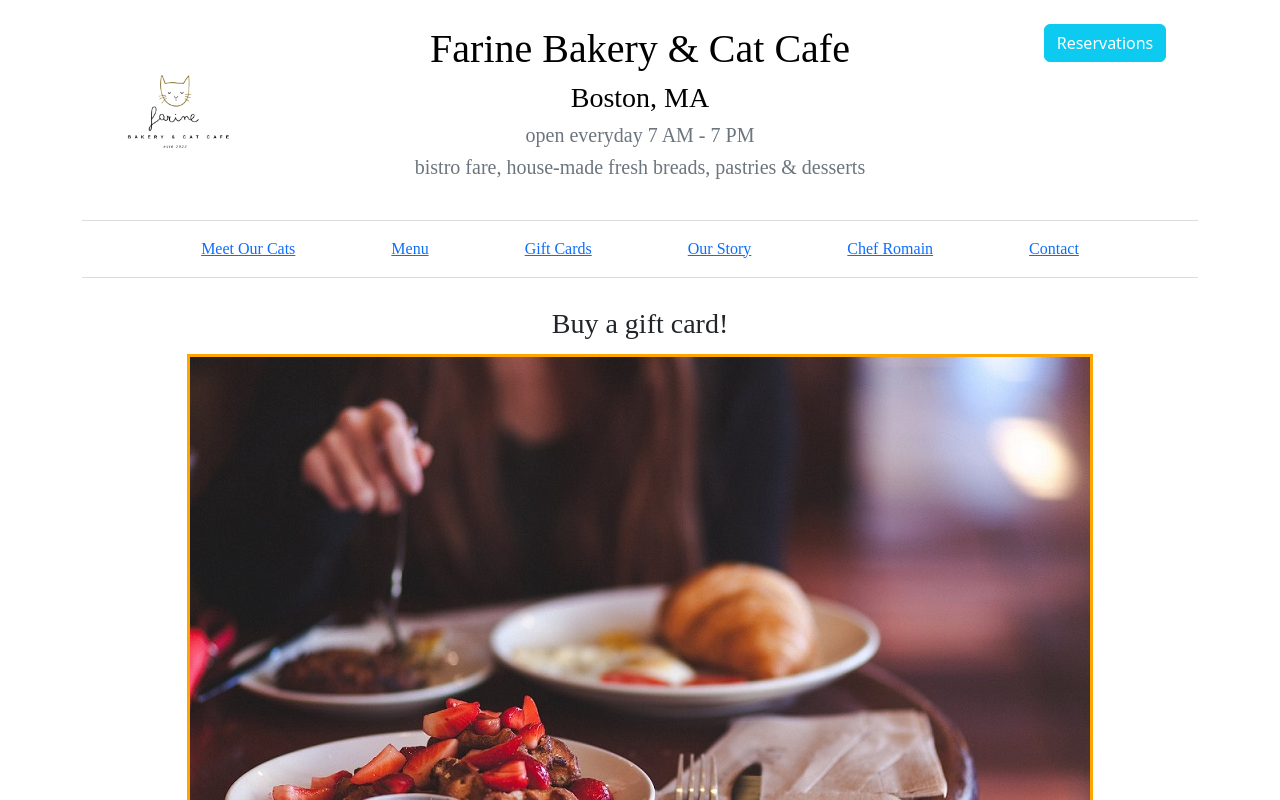
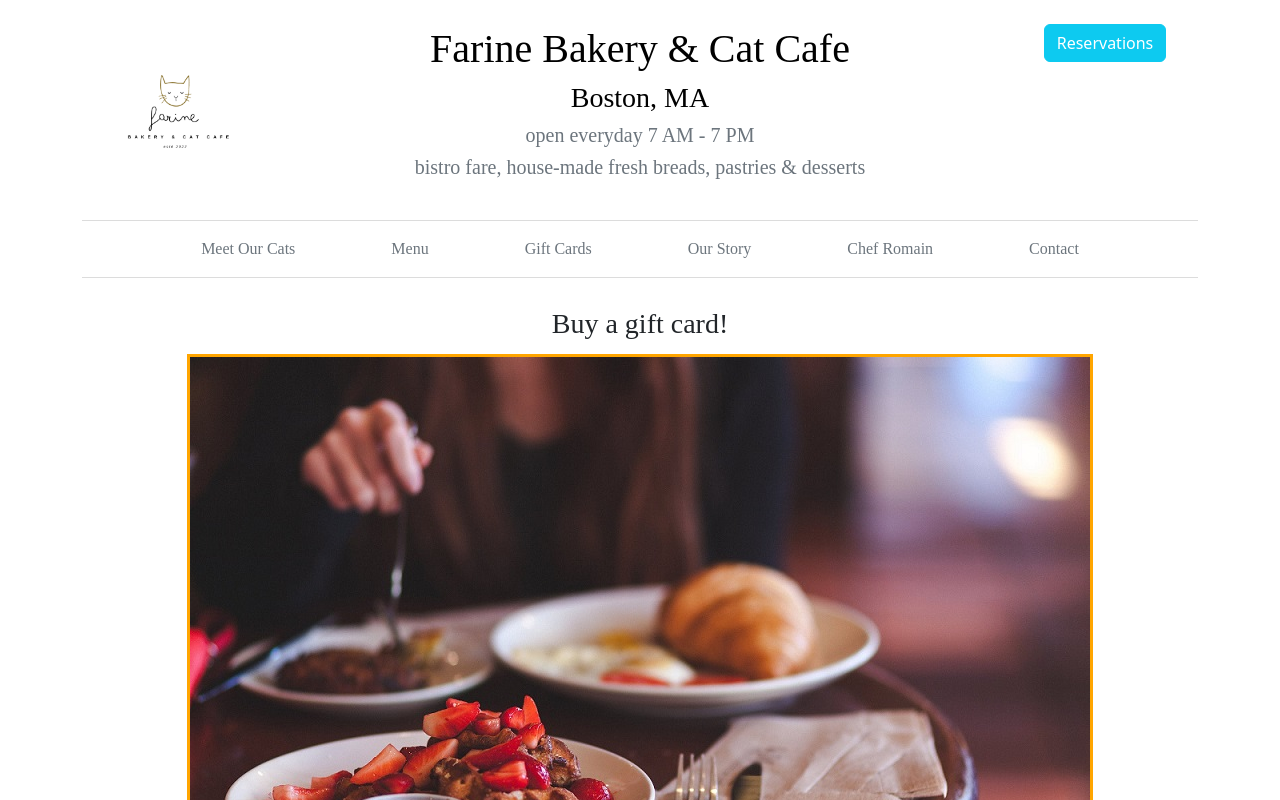
Before and after one commit to mjstrz/farine-react, a React (Create React App) app: page /giftcard in a window 1280 px wide. Shown: the top 800 px of the page. Built offline with nearby package versions, Linux system fonts and the light colour scheme.

Commit message:
changed #main-nav-a styling to be consistent with earlier Nav-Link styles; changed Contact Link back to Nav.Link

```diff
--- a/src/components/Navigation.js
+++ b/src/components/Navigation.js
@@ -61,9 +61,9 @@
                                         >
                                             Chef Romain
                                 </Link>
-                                <Link to="#contact">
+                                <Nav.Link href="#contact">
                                             Contact
-                                </Link>
+                                </Nav.Link>
                                 {/* <ul className="navbar-nav justify-content-center justify-content-between">
                                     <li className="nav-item col-md-2 justify-content"></li> */}
                                     {/* <li className="nav-item col-md-2 justify-content text-nowrap"><StyledLink to="/menutest">Join Our Team</StyledLink></li> */}
--- a/src/index.css
+++ b/src/index.css
@@ -135,6 +135,8 @@
   padding: 1rem 3rem;
   display: block;
   /* border: 1px solid red */
+  text-decoration: none;
+  color: #6c757d
 }
 
 #main-nav a:hover {
```
